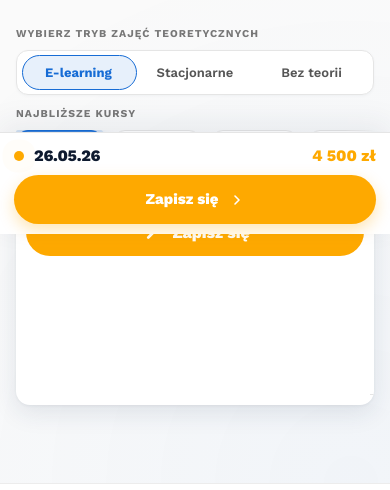
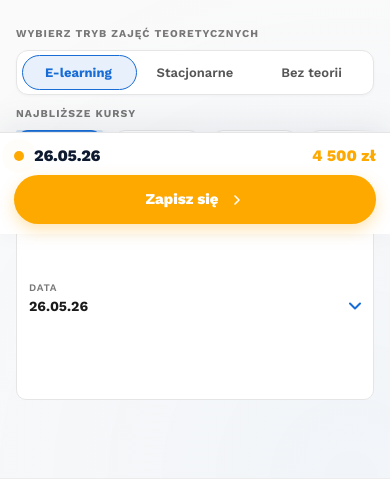
Before and after one commit to SiwsON1/adj-redesign, a website: page v5.html in a window 390 px wide. Shown: the part 610-1100 px from the top of the page. Drawn offline with nearby package versions, Linux system fonts and the light colour scheme.

Commit message:
V5 mobile signup-bar: usun bialy container (bg transparent) - selecty stacked w cards + button pill full-width; Hero-meta stats: rozszerz do 1100px (tablet tez 2x2 grid)

```diff
--- a/css/style.css
+++ b/css/style.css
@@ -3813,8 +3813,8 @@
   .v5-feats-grid { grid-template-columns: 1fr; }
 }
 
-/* Hero-meta stats mobile/tablet (<= 900px): 2x2 grid w cards, czytelne na malych ekranach */
-@media (max-width: 900px) {
+/* Hero-meta stats mobile/tablet (<= 1100px): 2x2 grid w cards, czytelne na malych ekranach */
+@media (max-width: 1100px) {
   .hero-meta__stats-strip { flex-direction: column !important; align-items: stretch !important; gap: 14px !important; padding-bottom: 18px !important; margin-bottom: 18px !important; }
   .hero-meta__stats { display: grid !important; grid-template-columns: 1fr 1fr !important; gap: 10px !important; }
   .stat-inline { padding: 12px 14px !important; background: #fff !important; border: 1px solid #E5E5E5 !important; border-radius: 10px !important; box-shadow: 0 1px 2px rgba(33,49,74,0.04) !important; }
--- a/v5.html
+++ b/v5.html
@@ -150,7 +150,26 @@
       }
     }
     @media (max-width: 900px) {
-      .hero__content .signup-bar__submit { height: 48px !important; max-height: 48px !important; border-radius: 999px !important; padding: 0 24px !important; }
+      /* V5 mobile signup-bar: usun bialy container, zostaje sam button + selecty stacked */
+      .hero__content .signup-bar {
+        display: flex !important;
+        flex-direction: column !important;
+        gap: 8px !important;
+        padding: 0 !important;
+        border-radius: 0 !important;
+        background: transparent !important;
+        box-shadow: none !important;
+        border: none !important;
+      }
+      .hero__content .signup-bar > label {
+        background: #fff !important;
+        border: 1px solid #E5E5E5 !important;
+        border-radius: 10px !important;
+        padding: 8px 12px !important;
+        display: flex !important;
+        flex-direction: column !important;
+      }
+      .hero__content .signup-bar__submit { order: 99 !important; height: 48px !important; max-height: 48px !important; border-radius: 999px !important; padding: 0 24px !important; align-self: stretch !important; width: 100% !important; box-shadow: 0 6px 16px rgba(254,169,0,0.35) !important; }
     }
 
     .hero__content {
```
